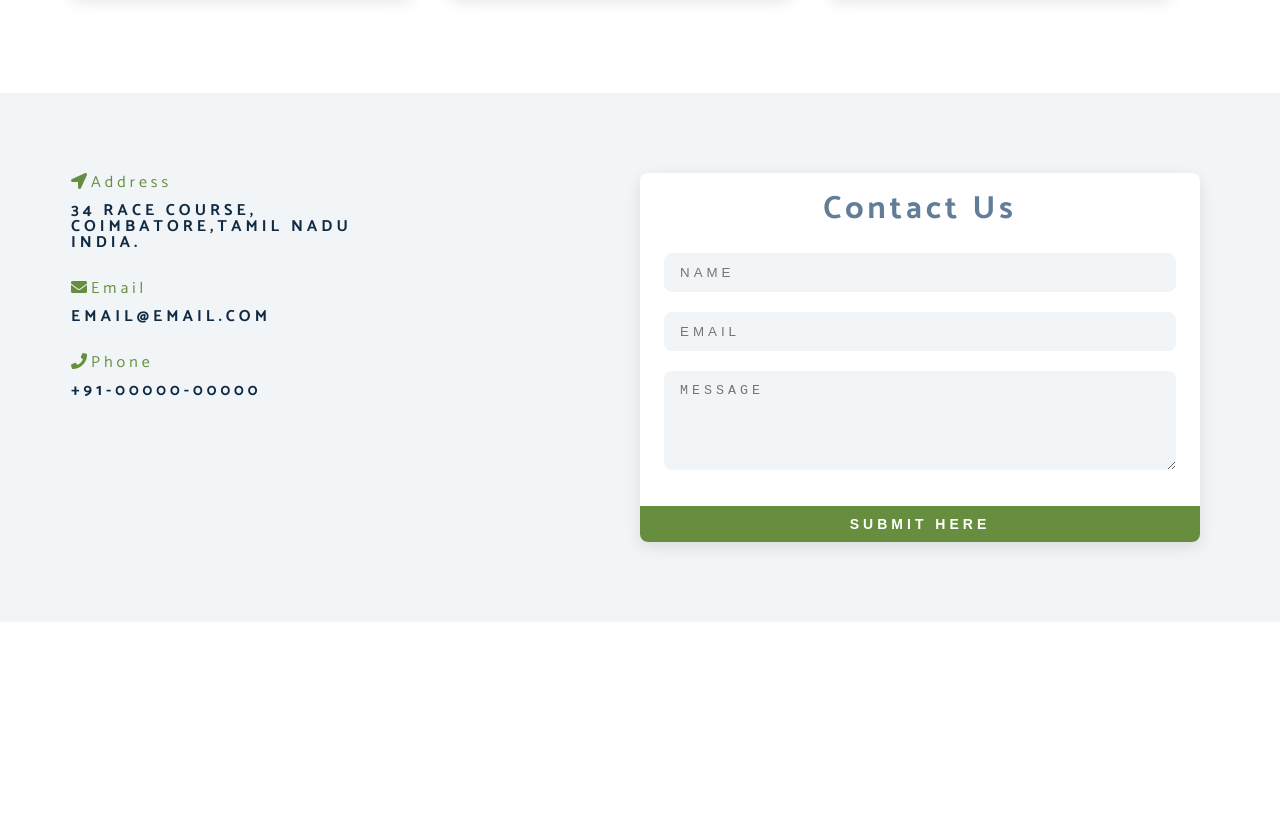
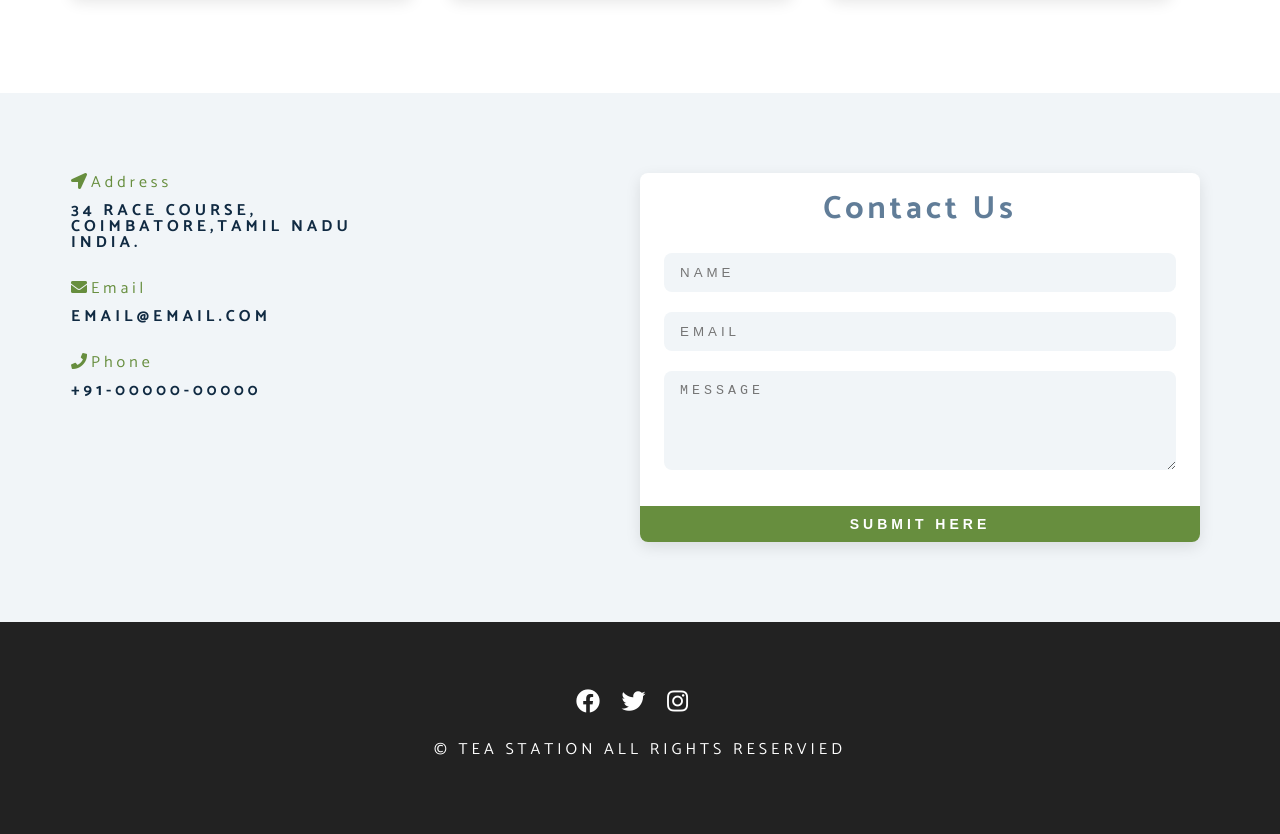
Before and after one commit to 25-manoj/tea-station-landing-page, a plain HTML site: page index.html in a window 1280 px wide. Shown: the part 2898-3732 px from the top of the page. Before the commit the page ends 3520 px from the top, so only its background shows below. Drawn offline with Linux system fonts and the light colour scheme; a web font is replaced by a local one.

Commit message:
add footer

```diff
--- a/css/styles.css
+++ b/css/styles.css
@@ -432,3 +432,30 @@ contact style
     width: 50%;
   }
 }
+/*
+=============
+footer style
+==============
+*/
+.footer {
+  background: #222;
+  text-align: center;
+}
+.social-icon {
+  color: var(--clr-white);
+  font-size: 1.5rem;
+  margin-right: 1rem;
+  transition: var(--transition);
+}
+.social-icon:hover {
+  color: var(--clr-primary);
+}
+.footer-text {
+  color: var(--clr-white);
+  margin-top: 1.25rem;
+  text-transform: uppercase;
+  font-weight: 400;
+}
+/* .company {
+  color: var(--clr-primary);
+} */
--- a/index.html
+++ b/index.html
@@ -244,6 +244,31 @@
   </div>
 </section>
 <!--=================== end of contact us section =========================================-->
-    <script src="app.js"></script>
+<!--=================== footer =========================================-->
+<footer class="footer">
+  <div class="section-center">
+    <div class="social-icons">
+      <!-- social icon -->
+      <a href="#" class="social-icon">
+        <i class="fab fa-facebook"></i>
+      </a>
+      <!-- end of social icon -->      <!-- social icon -->
+      <a href="#" class="social-icon">
+        <i class="fab fa-twitter"></i>
+      </a>
+      <!-- end of social icon -->      <!-- social icon -->
+      <a href="#" class="social-icon">
+        <i class="fab fa-instagram"></i>
+      </a>
+      <!-- end of social icon -->
+    </div>
+    <h4 class="footer-text">
+      &copy;<span id="date"></span>
+      <span class="company">tea station</span>
+      all rights reservied
+    </h4>
+  </div>
+</footer>
+    <script src="/app.js"></script>
   </body>
 </html>
```
